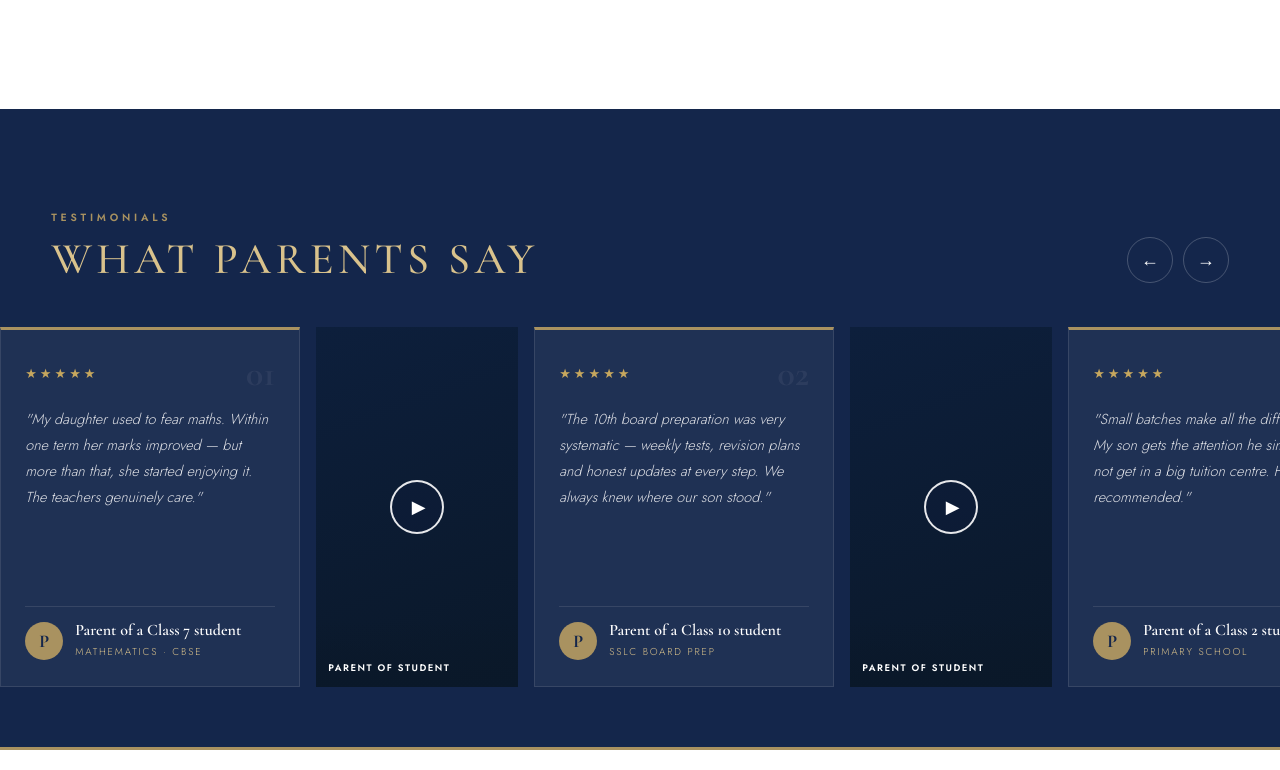
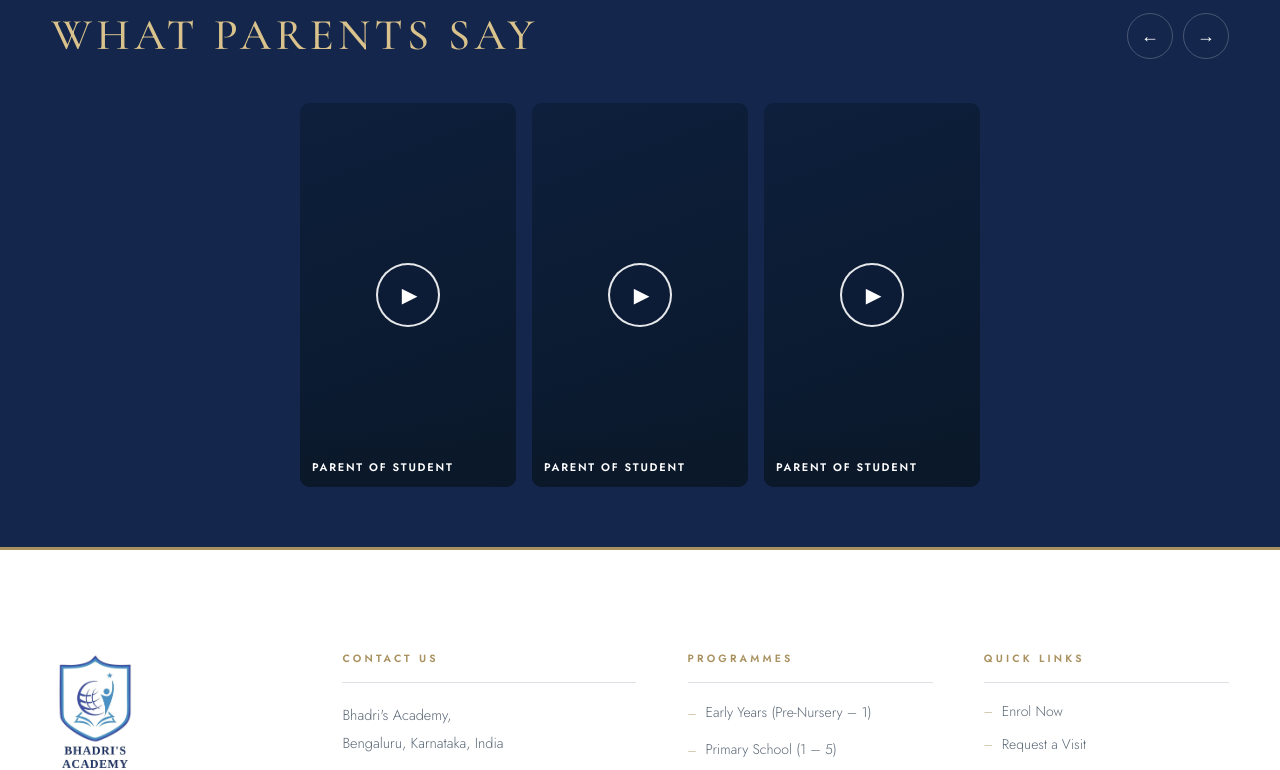
Before and after one commit to bhadriacademytech-glitch/Bhadris-academy-main-website, a React (Vite) app: page / in a window 1280 px wide. Shown: the part 8262-9032 px from the top of the page. Built offline with nearby package versions, Linux system fonts and the light colour scheme.

Commit message:
Fix nav active-state on direct load, split into standalone pages, reduce layout shift

```diff
--- a/src/components/Reviews.jsx
+++ b/src/components/Reviews.jsx
@@ -1,32 +1,12 @@
-import { Fragment, useRef, useState, useEffect } from 'react'
+import { useRef, useState, useEffect } from 'react'
 import { PARENT_REELS } from '../config.js'
 import useReveal from './useReveal.js'
 
-const REVIEWS = [
-  {
-    text: 'My daughter used to fear maths. Within one term her marks improved — but more than that, she started enjoying it. The teachers genuinely care.',
-    name: 'Parent of a Class 7 student',
-    meta: 'Mathematics · CBSE',
-  },
-  {
-    text: 'The 10th board preparation was very systematic — weekly tests, revision plans and honest updates at every step. We always knew where our son stood.',
-    name: 'Parent of a Class 10 student',
-    meta: 'SSLC Board Prep',
-  },
-  {
-    text: 'Small batches make all the difference. My son gets the attention he simply could not get in a big tuition centre. Highly recommended.',
-    name: 'Parent of a Class 2 student',
-    meta: 'Primary School',
-  },
-]
-
-function VideoPreview({ src, poster, tag }) {
-  const videoRef = useRef(null)
-  const [playing, setPlaying] = useState(false)
+function ReelThumb({ src, poster, tag, onOpen }) {
   const [thumb, setThumb] = useState(poster || '')
 
   useEffect(() => {
-    if (!src) return
+    if (!src || poster) return
     const v = document.createElement('video')
     v.src = src
     v.crossOrigin = 'anonymous'
@@ -36,58 +16,23 @@ function VideoPreview({ src, poster, tag }) {
     v.addEventListener('loadeddata', () => { v.currentTime = 1 })
     v.addEventListener('seeked', () => {
       const c = document.createElement('canvas')
-      c.width  = v.videoWidth  || 400
+      c.width = v.videoWidth || 400
       c.height = v.videoHeight || 700
       const ctx = c.getContext('2d')
       ctx.drawImage(v, 0, 0, c.width, c.height)
-      try { setThumb(c.toDataURL('image/jpeg', 0.85)) } catch(e) {}
+      try { setThumb(c.toDataURL('image/jpeg', 0.85)) } catch (e) {}
       v.src = ''
     })
     v.load()
-  }, [src])
-
-  const toggle = () => {
-    const v = videoRef.current
-    if (!v) return
-    if (playing) { v.pause(); setPlaying(false) }
-    else         { v.play();  setPlaying(true)  }
-  }
+  }, [src, poster])
 
   return (
-    <div
-      className="rv__inner"
-      onClick={src ? toggle : undefined}
-      style={{ cursor: src ? 'pointer' : 'default' }}
-    >
+    <div className="rv__inner" onClick={onOpen} style={{ cursor: 'pointer' }}>
       <div className="rv__bg" />
-
       {thumb && (
-        <div
-          className="rv__poster"
-          style={{
-            backgroundImage: 'url(' + thumb + ')',
-            opacity: playing ? 0 : 1,
-          }}
-        />
+        <div className="rv__poster" style={{ backgroundImage: `url(${thumb})` }} />
       )}
-
-      {src && (
-        <video
-          ref={videoRef}
-          src={src}
-          playsInline
-          preload="metadata"
-          loop
-          className="rv__el"
-          style={{ opacity: playing ? 1 : 0 }}
-          onEnded={() => setPlaying(false)}
-        />
-      )}
-
-      <div className="rv__play" style={{ opacity: playing ? 0 : 1 }}>
-        <span>▶</span>
-      </div>
-
+      <div className="rv__play"><span>▶</span></div>
       <div className="rv__tag">{tag}</div>
     </div>
   )
@@ -95,6 +40,7 @@ function VideoPreview({ src, poster, tag }) {
 
 export default function Reviews() {
   const scrollRef = useRef(null)
+  const [activeIndex, setActiveIndex] = useState(null)
   useReveal()
 
   const scroll = (dir) => {
@@ -102,6 +48,18 @@ export default function Reviews() {
     if (!el) return
     el.scrollBy({ left: dir * 330, behavior: 'smooth' })
   }
+
+  const closeReel = () => setActiveIndex(null)
+
+  // Esc key closes the lightbox (and stops the video, since it unmounts)
+  useEffect(() => {
+    if (activeIndex === null) return
+    const onKey = (e) => { if (e.key === 'Escape') closeReel() }
+    window.addEventListener('keydown', onKey)
+    return () => window.removeEventListener('keydown', onKey)
+  }, [activeIndex])
+
+  const active = activeIndex !== null ? PARENT_REELS[activeIndex] : null
 
   return (
     <section className="reviews" id="reviews">
@@ -119,53 +77,47 @@ export default function Reviews() {
         </div>
       </div>
 
-      {/* Full-width scrollable track */}
+      {/* Full-width scrollable track — videos only */}
       <div className="reviews__outer">
         <div className="reviews__track" ref={scrollRef}>
           <div className="reviews__pad" />
 
-          {REVIEWS.map((r, i) => (
-            <Fragment key={i}>
-
-              {/* Review text card */}
-              <div className="rcard reveal">
-                <div className="rcard__top">
-                  <span className="rcard__stars">★★★★★</span>
-                  <span className="rcard__num">0{i + 1}</span>
-                </div>
-                <p className="rcard__text">"{r.text}"</p>
-                <div className="rcard__footer">
-                  <div className="rcard__avatar">{r.name.charAt(0)}</div>
-                  <div>
-                    <p className="rcard__name">{r.name}</p>
-                    <p className="rcard__meta">{r.meta}</p>
-                  </div>
-                </div>
-              </div>
-
-              {/* Video preview card */}
-              {PARENT_REELS[i] && (
-                <div className="rv reveal">
-                  <VideoPreview
-                    src={PARENT_REELS[i].src}
-                    poster={PARENT_REELS[i].poster}
-                    tag={PARENT_REELS[i].tag}
-                  />
-                </div>
-              )}
-
-            </Fragment>
+          {PARENT_REELS.map((reel, i) => (
+            <div className="rv reveal" key={i}>
+              <ReelThumb
+                src={reel.src}
+                poster={reel.poster}
+                tag={reel.tag}
+                onOpen={() => setActiveIndex(i)}
+              />
+            </div>
           ))}
 
           <div className="reviews__pad" />
         </div>
       </div>
 
-      {/* Mobile swipe hint */}
       <div className="container">
         <p className="reviews__hint">← Swipe to explore →</p>
       </div>
 
+      {/* Lightbox — single video element, so opening a new one always stops the old one */}
+      {active && (
+        <div className="rv__lightbox" onClick={closeReel}>
+          <button className="rv__close" onClick={closeReel} aria-label="Close">✕</button>
+          <video
+            key={activeIndex}
+            src={active.src}
+            autoPlay
+            controls
+            playsInline
+            className="rv__lightbox-video"
+            onClick={(e) => e.stopPropagation()}
+            onEnded={closeReel}
+          />
+        </div>
+      )}
+
     </section>
   )
 }
--- a/src/config.js
+++ b/src/config.js
@@ -13,7 +13,7 @@ export const SITE = {
   ],
   // Replace with your own hero video: put a file at /public/hero.mp4
   // and change this to '/hero.mp4'
-  heroVideo: 'https://res.cloudinary.com/pcgf67hy/video/upload/v1784612582/Cinematic_educational_institut_lzbhkq.mp4',
+  heroVideo: 'https://res.cloudinary.com/pcgf67hy/video/upload/v1785495037/BA_Website_VT_lru16g.mov',
 }
 
 /* Vertical (9:16) videos — founder / academy reels.
@@ -34,13 +34,13 @@ export const PARENT_REELS = [
 
 
 export const GALLERY = [
-  { img: 'https://images.unsplash.com/photo-1509062522246-3755977927d7?auto=format&fit=crop&w=1200&q=70', label: 'Classroom Sessions', cls: 'gitem--w' },
-  { img: 'https://images.unsplash.com/photo-1503676260728-1c00da094a0b?auto=format&fit=crop&w=800&q=70', label: 'Young Learners', cls: 'gitem--t' },
-  { img: 'https://images.unsplash.com/photo-1434030216411-0b793f4b4173?auto=format&fit=crop&w=800&q=70', label: 'Board Prep', cls: '' },
-  { img: 'https://images.unsplash.com/photo-1522202176988-66273c2fd55f?auto=format&fit=crop&w=800&q=70', label: 'Group Study', cls: '' },
-  { img: 'https://images.unsplash.com/photo-1580582932707-520aed937b7b?auto=format&fit=crop&w=800&q=70', label: 'Our Faculty', cls: '' },
-  { img: 'https://images.unsplash.com/photo-1497633762265-9d179a990aa6?auto=format&fit=crop&w=800&q=70', label: 'Study Material', cls: '' },
-  { img: 'https://images.unsplash.com/photo-1427504494785-3a9ca7044f45?auto=format&fit=crop&w=1200&q=70', label: 'Achievers', cls: 'gitem--w' },
+  { img: 'https://res.cloudinary.com/pcgf67hy/image/upload/v1785495396/IMG_2252_mkoqfx.jpg', label: 'Classroom Sessions', cls: 'gitem--w' },
+  { img: 'https://res.cloudinary.com/pcgf67hy/image/upload/v1785495384/IMG_2251_tlhmy2.jpg', label: 'Young Learners', cls: 'gitem--t' },
+  { img: 'https://res.cloudinary.com/pcgf67hy/image/upload/v1785495383/IMG_2326_zhsmgn.jpg', label: 'Board Prep', cls: '' },
+  { img: 'https://res.cloudinary.com/pcgf67hy/image/upload/v1785495384/IMG_2327_okwxl6.jpg', label: 'Group Study', cls: '' },
+  // { img: 'https://images.unsplash.com/photo-1580582932707-520aed937b7b?auto=format&fit=crop&w=800&q=70', label: 'Our Faculty', cls: '' },
+  // { img: 'https://images.unsplash.com/photo-1497633762265-9d179a990aa6?auto=format&fit=crop&w=800&q=70', label: 'Study Material', cls: '' },
+  // { img: 'https://images.unsplash.com/photo-1427504494785-3a9ca7044f45?auto=format&fit=crop&w=1200&q=70', label: 'Achievers', cls: 'gitem--w' },
 ]
 
 export const waLink = (text) =>
--- a/src/styles/reviews.css
+++ b/src/styles/reviews.css
@@ -1,5 +1,5 @@
 /* ============================================================
-   REVIEWS — horizontal scroll carousel
+   REVIEWS — horizontal scroll carousel (video-only)
    ============================================================ */
 
 .reviews {
@@ -19,7 +19,7 @@
 }
 
 .reviews__eyebrow {
-  font-size: 10.5px;
+  font-size: clamp(9.5px, 1.1vw, 10.5px);
   font-weight: 600;
   letter-spacing: 0.36em;
   text-transform: uppercase;
@@ -30,7 +30,7 @@
 .reviews__title {
   font-family: var(--font-display);
   font-weight: 500;
-  font-size: clamp(28px, 3.8vw, 44px);
+  font-size: clamp(24px, 3.8vw, 44px);
   letter-spacing: 0.1em;
   text-transform: uppercase;
   color: var(--gold-soft);
@@ -45,8 +45,8 @@
 }
 
 .reviews__arr {
-  width: 46px;
-  height: 46px;
+  width: clamp(38px, 5vw, 46px);
+  height: clamp(38px, 5vw, 46px);
   border-radius: 50%;
   border: 1.5px solid rgba(255, 255, 255, 0.22);
   background: transparent;
@@ -72,7 +72,7 @@
 .reviews__track {
   display: flex;
   align-items: stretch;
-  gap: 16px;
+  gap: clamp(10px, 1.6vw, 16px);
   overflow-x: auto;
   scroll-snap-type: x mandatory;
   -webkit-overflow-scrolling: touch;
@@ -83,107 +83,34 @@
 .reviews__track::-webkit-scrollbar { display: none; }
 .reviews__track:active             { cursor: grabbing; }
 
+/* Center the row on wide screens when it doesn't fill the container
+   (only a handful of videos) — once there are enough to overflow,
+   this has no effect and normal horizontal scrolling takes over */
+@media (min-width: 900px) {
+  .reviews__track {
+    justify-content: center;
+  }
+}
+
 /* Left / right padding in track */
 .reviews__pad {
   flex-shrink: 0;
   width: clamp(20px, 4vw, 52px);
 }
 
-/* ── Review text card ── */
-.rcard {
-  flex-shrink: 0;
-  width: 300px;
-  height: 360px;
-  scroll-snap-align: start;
-  background: rgba(255, 255, 255, 0.05);
-  border: 1px solid rgba(255, 255, 255, 0.1);
-  border-top: 3px solid var(--gold);
-  padding: 26px 24px;
-  display: flex;
-  flex-direction: column;
-  gap: 14px;
-  position: relative;
-  transition: transform 0.35s ease, background 0.35s ease;
-}
-.rcard:hover {
-  transform: translateY(-5px);
-  background: rgba(255, 255, 255, 0.08);
-}
-
-.rcard__top {
-  display: flex;
-  align-items: center;
-  justify-content: space-between;
-}
-
-.rcard__stars {
-  color: var(--gold-bright);
-  letter-spacing: 3px;
-  font-size: 13px;
-}
-
-.rcard__num {
-  font-family: var(--font-display);
-  font-size: 36px;
-  font-weight: 700;
-  color: rgba(255, 255, 255, 0.06);
-  line-height: 1;
-}
-
-.rcard__text {
-  font-size: 14.5px;
-  color: rgba(255, 255, 255, 0.85);
-  line-height: 1.78;
-  flex: 1;
-  font-style: italic;
-}
-
-.rcard__footer {
-  display: flex;
-  align-items: center;
-  gap: 12px;
-  border-top: 1px solid rgba(255, 255, 255, 0.1);
-  padding-top: 14px;
-}
-
-.rcard__avatar {
-  width: 38px;
-  height: 38px;
-  border-radius: 50%;
-  background: var(--gold);
-  color: var(--navy);
-  display: grid;
-  place-items: center;
-  font-family: var(--font-display);
-  font-size: 18px;
-  font-weight: 700;
-  flex-shrink: 0;
-}
-
-.rcard__name {
-  font-family: var(--font-display);
-  font-size: 16px;
-  font-weight: 600;
-  color: var(--white);
-  line-height: 1.2;
-}
-
-.rcard__meta {
-  font-size: 10px;
-  letter-spacing: 0.18em;
-  text-transform: uppercase;
-  color: var(--gold-soft);
-  margin-top: 3px;
-}
-
-/* ── Video card wrapper ── */
+/* ── Video card wrapper ──
+   Fluid 9:16 card: height scales with viewport, width derives from
+   the same ratio. Grows larger on wide desktop screens so 3 videos
+   don't leave a huge gap of empty space. */
 .rv {
   flex-shrink: 0;
-  width: 202px;     /* 360 × 9/16 = 202.5px → perfectly 9:16 at 360px tall */
-  height: 360px;
+  height: clamp(220px, 30vw, 460px);
+  aspect-ratio: 9 / 16;
+  width: auto;
   scroll-snap-align: start;
   position: relative;
   overflow: hidden;
+  border-radius: 10px;
 }
 
 /* ── Video inner — fills the rv wrapper ── */
@@ -225,7 +152,8 @@
 }
 
 .rv__play span {
-  width: 54px; height: 54px;
+  width: clamp(42px, 5vw, 64px);
+  height: clamp(42px, 5vw, 64px);
   border-radius: 50%;
   border: 2px solid rgba(255, 255, 255, 0.9);
   background: rgba(14, 28, 58, 0.5);
@@ -233,7 +161,7 @@
   align-items: center;
   justify-content: center;
   color: var(--white);
-  font-size: 18px;
+  font-size: clamp(15px, 1.6vw, 22px);
   padding-left: 3px;
   transition: background 0.3s ease, transform 0.3s ease, border-color 0.3s ease;
 }
@@ -250,7 +178,7 @@
   padding: 40px 12px 12px;
   background: linear-gradient(to top, rgba(10, 24, 41, 0.92), transparent);
   color: var(--white);
-  font-size: 9.5px;
+  font-size: clamp(8.5px, 1vw, 11px);
   font-weight: 700;
   letter-spacing: 0.16em;
   text-transform: uppercase;
@@ -269,7 +197,7 @@
 
 /* ── Responsive ── */
 
-/* Hide arrows on mobile */
+/* Hide arrows on mobile (touch swipe is primary interaction) */
 @media (max-width: 640px) {
   .reviews__arrows { display: none; }
   .reviews__hint   { display: block; }
@@ -279,22 +207,56 @@
   .reviews__hint { display: none; }
 }
 
-/* Smaller cards on tablet */
-@media (max-width: 768px) {
-  .rcard { width: 270px; height: 340px; }
-  .rv    { width: 191px; height: 340px; } /* 340 × 9/16 = 191.25 */
+/* ============================================================
+   LIGHTBOX — fullscreen video player
+   ============================================================ */
+
+.rv__lightbox {
+  position: fixed;
+  inset: 0;
+  z-index: 999;
+  background: rgba(0, 0, 0, 0.9);
+  display: flex;
+  align-items: center;
+  justify-content: center;
+  padding: clamp(16px, 4vw, 40px);
 }
 
-/* Mobile */
-@media (max-width: 480px) {
-  .rcard { width: 250px; height: 320px; }
-  .rv    { width: 180px; height: 320px; } /* 320 × 9/16 = 180 */
-  .rv__play span { width: 46px; height: 46px; font-size: 16px; }
+.rv__lightbox-video {
+  width: auto;
+  height: auto;
+  max-width: min(92vw, 480px);
+  max-height: 90vh;
+  aspect-ratio: 9 / 16;
+  object-fit: contain;
+  border-radius: 12px;
+  outline: none;
+  background: #000;
 }
 
-/* Small mobile */
-@media (max-width: 360px) {
-  .rcard { width: 220px; height: 300px; }
-  .rv    { width: 168px; height: 300px; } /* 300 × 9/16 = 168.75 */
-  .rcard__text { font-size: 13.5px; }
+/* On short/landscape viewports (e.g. phone rotated), prioritize height */
+@media (max-height: 500px) {
+  .rv__lightbox-video {
+    max-height: 92vh;
+    max-width: 92vw;
+  }
 }
+
+.rv__close {
+  position: absolute;
+  top: clamp(14px, 3vw, 24px);
+  right: clamp(14px, 3vw, 24px);
+  width: 44px;
+  height: 44px;
+  border-radius: 50%;
+  border: none;
+  background: rgba(255, 255, 255, 0.15);
+  color: #fff;
+  font-size: 20px;
+  cursor: pointer;
+  z-index: 1000;
+}
+.rv__close:hover {
+  background: var(--gold);
+  color: var(--navy);
+}
```
